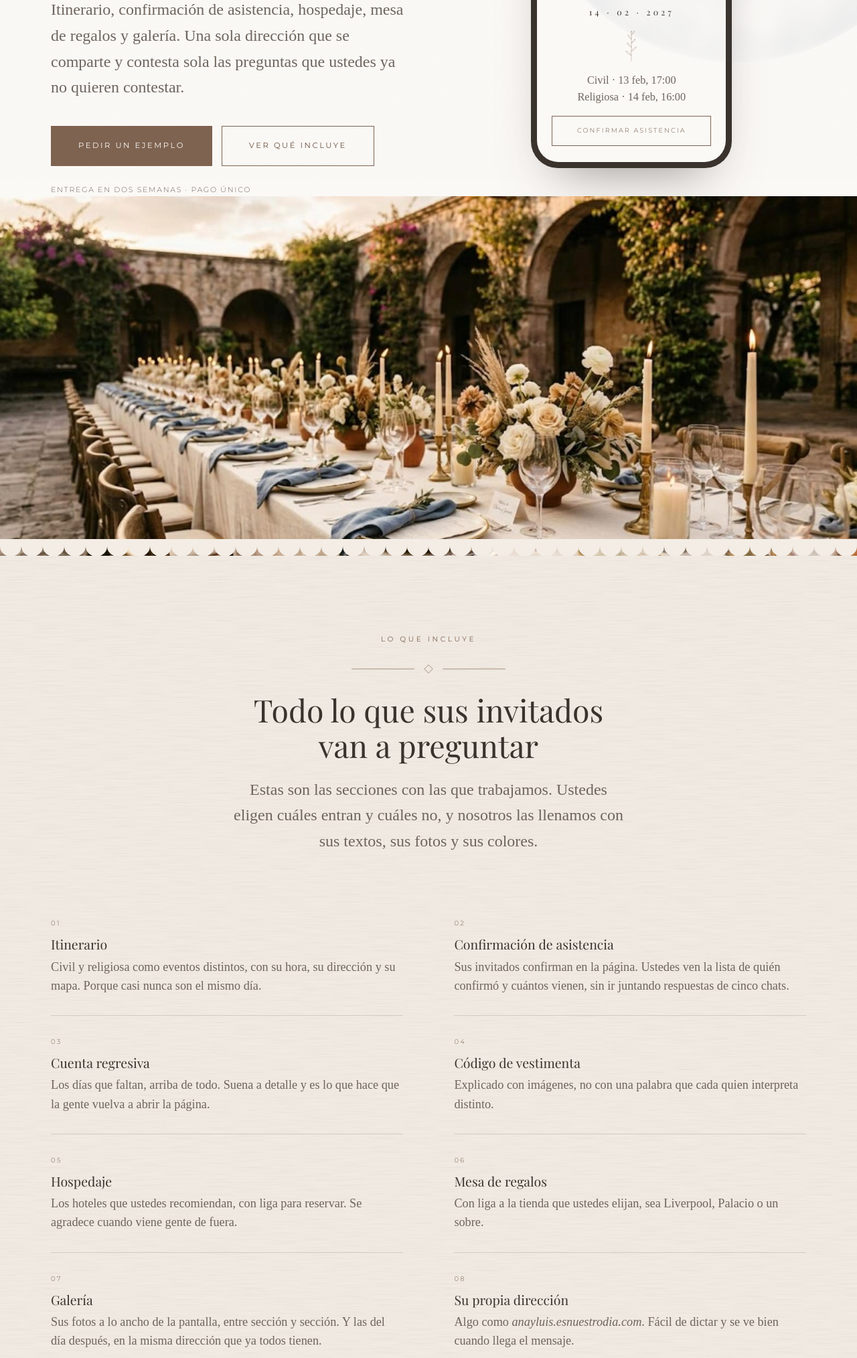
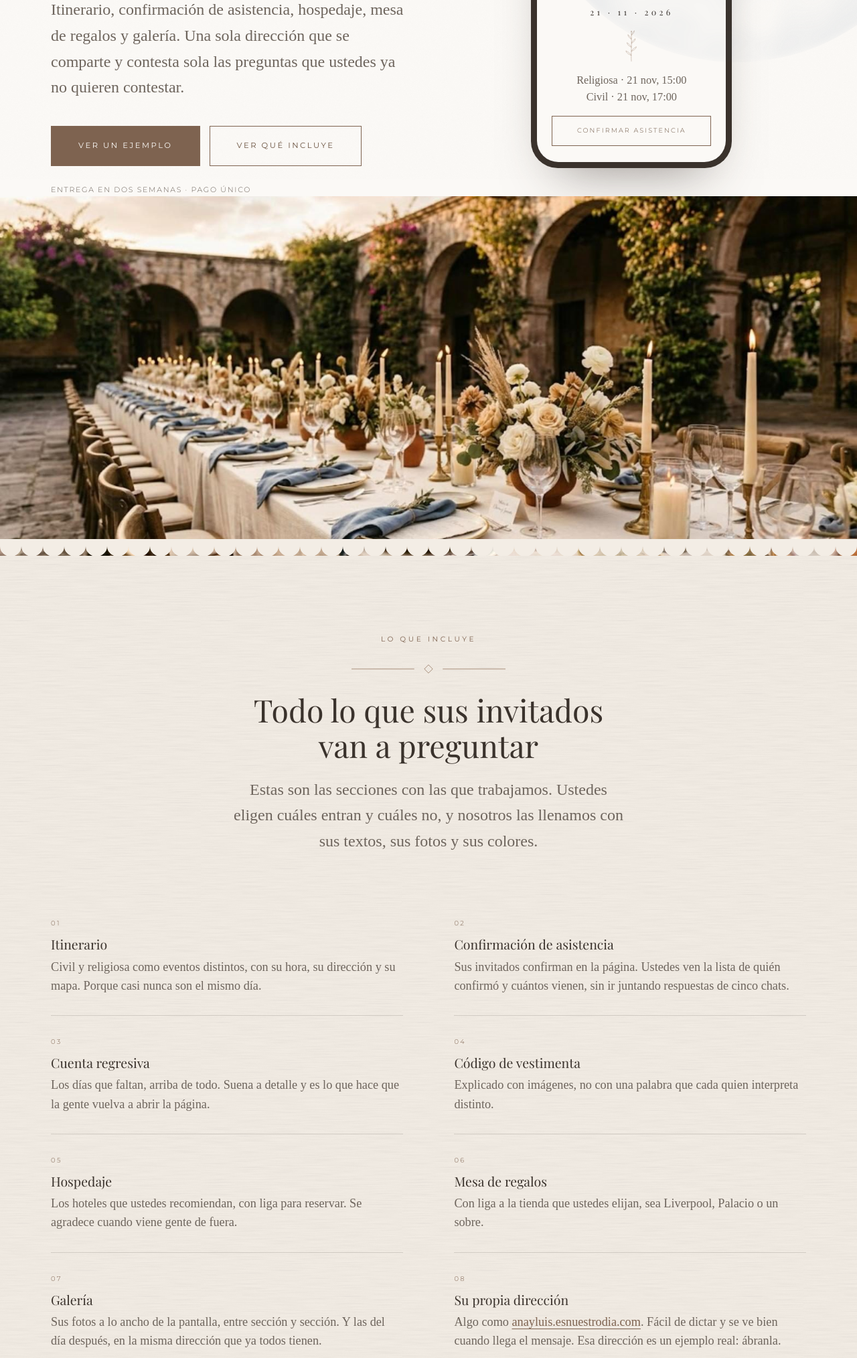
Before and after one commit to alatisnere/esnuestrodia, a website: page index.html in a window 1280 px wide. Shown: the part 532-2560 px from the top of the page at 67% size. Drawn offline with Linux system fonts and the light colour scheme.

Commit message:
Enlace a la demo anayluis.esnuestrodia.com

```diff
--- a/index.html
+++ b/index.html
@@ -49,6 +49,8 @@ main,header,footer{position:relative;z-index:1}
 img,svg{display:block;max-width:100%}
 p{margin:0 0 1.15em}
 a{color:inherit}
+.item p a{color:var(--tan-txt);text-decoration:underline;text-underline-offset:.22em;text-decoration-thickness:1px;transition:color 200ms ease}
+@media (hover:hover) and (pointer:fine){.item p a:hover{color:var(--tan-osc)}}
 
 .wrap{max-width:var(--max);margin:0 auto;padding:0 26px}
 .narrow{max-width:760px;margin:0 auto;padding:0 26px}
@@ -352,7 +354,7 @@ footer{padding:52px 0;border-top:1px solid var(--linea)}
       Una sola dirección que se comparte y contesta sola las preguntas que ustedes ya no quieren
       contestar.</p>
       <div class="cta-row">
-        <a class="btn" href="https://instagram.com/esnuestrodia" target="_blank" rel="noopener">Pedir un ejemplo</a>
+        <a class="btn" href="https://anayluis.esnuestrodia.com" target="_blank" rel="noopener">Ver un ejemplo</a>
         <a class="btn line" href="#incluye">Ver qué incluye</a>
       </div>
       <div class="hero-note">Entrega en dos semanas · Pago único</div>
@@ -374,9 +376,9 @@ footer{padding:52px 0;border-top:1px solid var(--linea)}
             <img src="/img/festoneado-papel-sm.svg" alt="" width="300" height="26" style="width:100%;height:26px">
           </div>
           <div class="sc-body">
-            <div class="sc-date">14 · 02 · 2027</div>
+            <div class="sc-date">21 · 11 · 2026</div>
             <img class="sc-ram" src="/img/ramita-tan.svg" alt="" width="34" height="52">
-            <div class="sc-line">Civil · 13 feb, 17:00<br>Religiosa · 14 feb, 16:00</div>
+            <div class="sc-line">Religiosa · 21 nov, 15:00<br>Civil · 21 nov, 17:00</div>
             <div class="sc-btn">Confirmar asistencia</div>
           </div>
         </div>
@@ -431,8 +433,8 @@ footer{padding:52px 0;border-top:1px solid var(--linea)}
         después, en la misma dirección que ya todos tienen.</p></div>
       <div class="item rv"><span class="num">08</span>
         <h3>Su propia dirección</h3>
-        <p>Algo como <em>anayluis.esnuestrodia.com</em>. Fácil de dictar y se ve bien
-        cuando llega el mensaje.</p></div>
+        <p>Algo como <a href="https://anayluis.esnuestrodia.com" target="_blank" rel="noopener">anayluis.esnuestrodia.com</a>.
+        Fácil de dictar y se ve bien cuando llega el mensaje. Esa dirección es un ejemplo real: ábranla.</p></div>
     </div>
   </div>
 </section>
```
